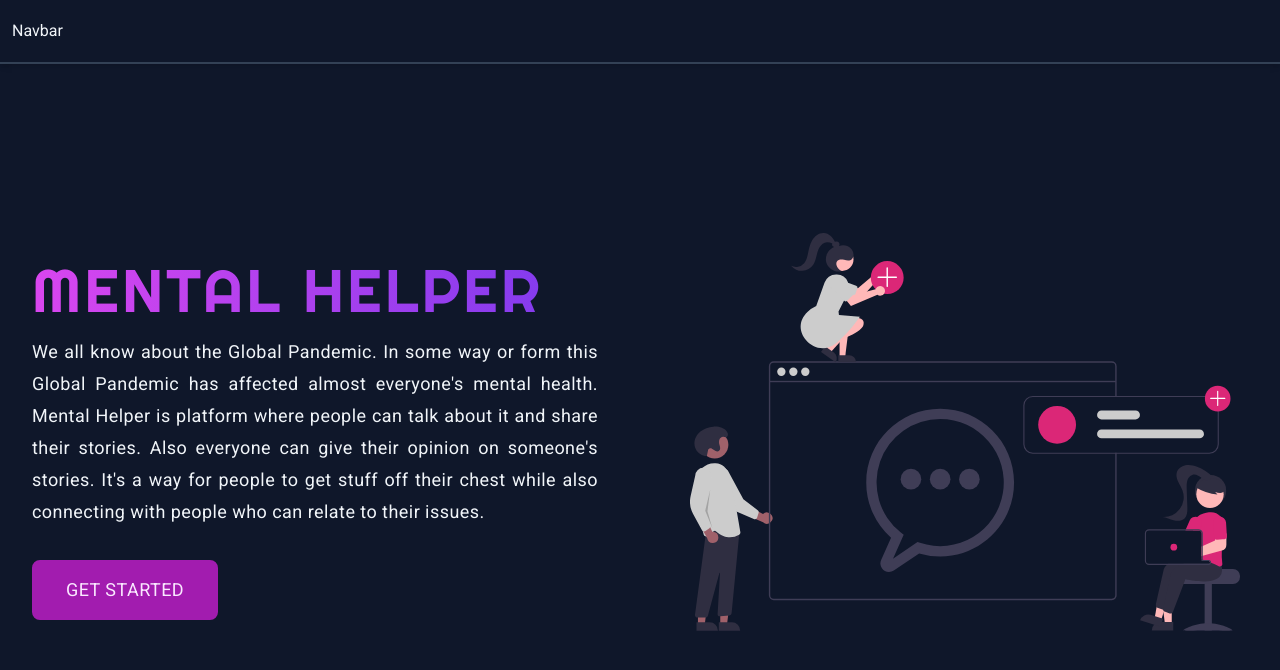
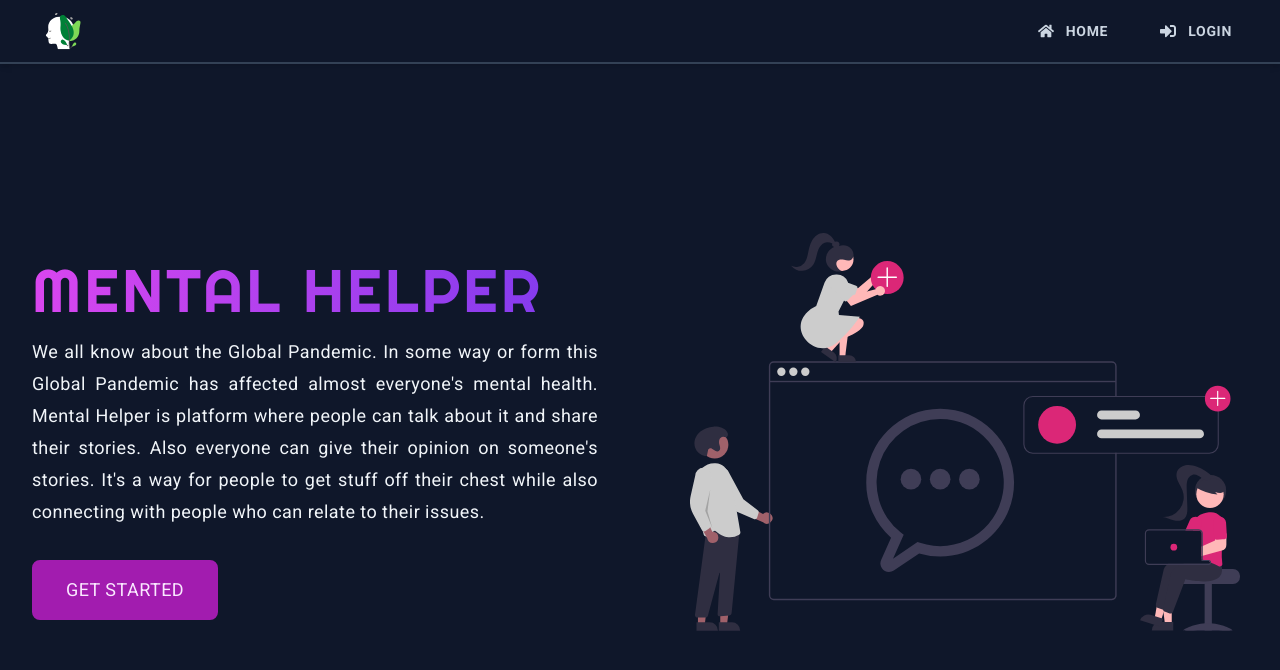
Before and after one commit to touhidulshawan/mental-helper, a Next.js app: page / in a window 1280 px wide. Shown: the top 670 px of the page. Built offline with nearby package versions, Linux system fonts and the light colour scheme.

Commit message:
style the inital navbar

```diff
--- /dev/null
+++ b/components/images/HomeIcon.jsx
@@ -0,0 +1,21 @@
+const HomeIcon = () => {
+  return (
+    <svg
+      aria-hidden="true"
+      focusable="false"
+      data-prefix="fas"
+      data-icon="home"
+      className="svg-inline--fa fa-home fa-w-18 w-4 h-4 "
+      role="img"
+      xmlns="http://www.w3.org/2000/svg"
+      viewBox="0 0 576 512"
+    >
+      <path
+        fill="currentColor"
+        d="M280.37 148.26L96 300.11V464a16 16 0 0 0 16 16l112.06-.29a16 16 0 0 0 15.92-16V368a16 16 0 0 1 16-16h64a16 16 0 0 1 16 16v95.64a16 16 0 0 0 16 16.05L464 480a16 16 0 0 0 16-16V300L295.67 148.26a12.19 12.19 0 0 0-15.3 0zM571.6 251.47L488 182.56V44.05a12 12 0 0 0-12-12h-56a12 12 0 0 0-12 12v72.61L318.47 43a48 48 0 0 0-61 0L4.34 251.47a12 12 0 0 0-1.6 16.9l25.5 31A12 12 0 0 0 45.15 301l235.22-193.74a12.19 12.19 0 0 1 15.3 0L530.9 301a12 12 0 0 0 16.9-1.6l25.5-31a12 12 0 0 0-1.7-16.93z"
+      ></path>
+    </svg>
+  );
+};
+
+export default HomeIcon;
--- /dev/null
+++ b/components/images/SignInIcon.jsx
@@ -0,0 +1,21 @@
+const SigninIcon = () => {
+  return (
+    <svg
+      aria-hidden="true"
+      focusable="false"
+      data-prefix="fas"
+      data-icon="sign-in-alt"
+      className="svg-inline--fa fa-sign-in-alt fa-w-16 w-4 h-4"
+      role="img"
+      xmlns="http://www.w3.org/2000/svg"
+      viewBox="0 0 512 512"
+    >
+      <path
+        fill="currentColor"
+        d="M416 448h-84c-6.6 0-12-5.4-12-12v-40c0-6.6 5.4-12 12-12h84c17.7 0 32-14.3 32-32V160c0-17.7-14.3-32-32-32h-84c-6.6 0-12-5.4-12-12V76c0-6.6 5.4-12 12-12h84c53 0 96 43 96 96v192c0 53-43 96-96 96zm-47-201L201 79c-15-15-41-4.5-41 17v96H24c-13.3 0-24 10.7-24 24v96c0 13.3 10.7 24 24 24h136v96c0 21.5 26 32 41 17l168-168c9.3-9.4 9.3-24.6 0-34z"
+      ></path>
+    </svg>
+  );
+};
+
+export default SigninIcon;
--- a/components/navbar/NavBar.jsx
+++ b/components/navbar/NavBar.jsx
@@ -1,8 +1,45 @@
+import Link from "next/link";
+import Image from "next/image";
+import SignInIcon from "../images/SignInIcon";
+import SigninIcon from "../images/SignInIcon";
+import HomeIcon from "../images/HomeIcon";
+
 const NavBar = () => {
   return (
-    <nav className="h-16 flex items-center p-3 shadow-md border-b-2 border-bluegray-700 bg-bluegray-900">
-      {/* logo  */} {/* navlink */}
-      Navbar
+    <nav className="h-16 flex justify-between items-center py-3 px-8 shadow-md border-b-2 border-bluegray-700 bg-bluegray-900 ">
+      <div className="w-16 h-16 relative ">
+        <Link href="/">
+          <a>
+            <Image
+              alt="logo"
+              src="/images/logo.svg"
+              width="100%"
+              height="100%"
+              layout="responsive"
+              objectFit="contain"
+              className="transform scale-150"
+            />
+          </a>
+        </Link>
+      </div>
+      <ul className="flex items-center gap-5">
+        <li>
+          <Link href="/">
+            <a className="uppercase text-sm tracking-wider  font-bold focus:outline-sky p-2 flex gap-3 justify-center items-center text-bluegray-300 hover:text-bluegray-200 transition-all duration-300 hover:bg-bluegray-800 py-5 px-4 text-center">
+              <HomeIcon />
+              <span>Home</span>
+            </a>
+          </Link>
+        </li>
+        <li>
+          <Link href="/signin">
+            <a className="flex justify-center items-center gap-3 uppercase  text-sm tracking-wider font-bold focus:outline-sky p-2 text-bluegray-300 hover:text-bluegray-200 transition-all duration-300 hover:bg-bluegray-800 py-5 px-4 text-center">
+              <SigninIcon />
+              <span> Login</span>
+            </a>
+          </Link>
+        </li>
+      </ul>
     </nav>
   );
 };
```
Also changed, not shown: public/images/logo.svg (added).
